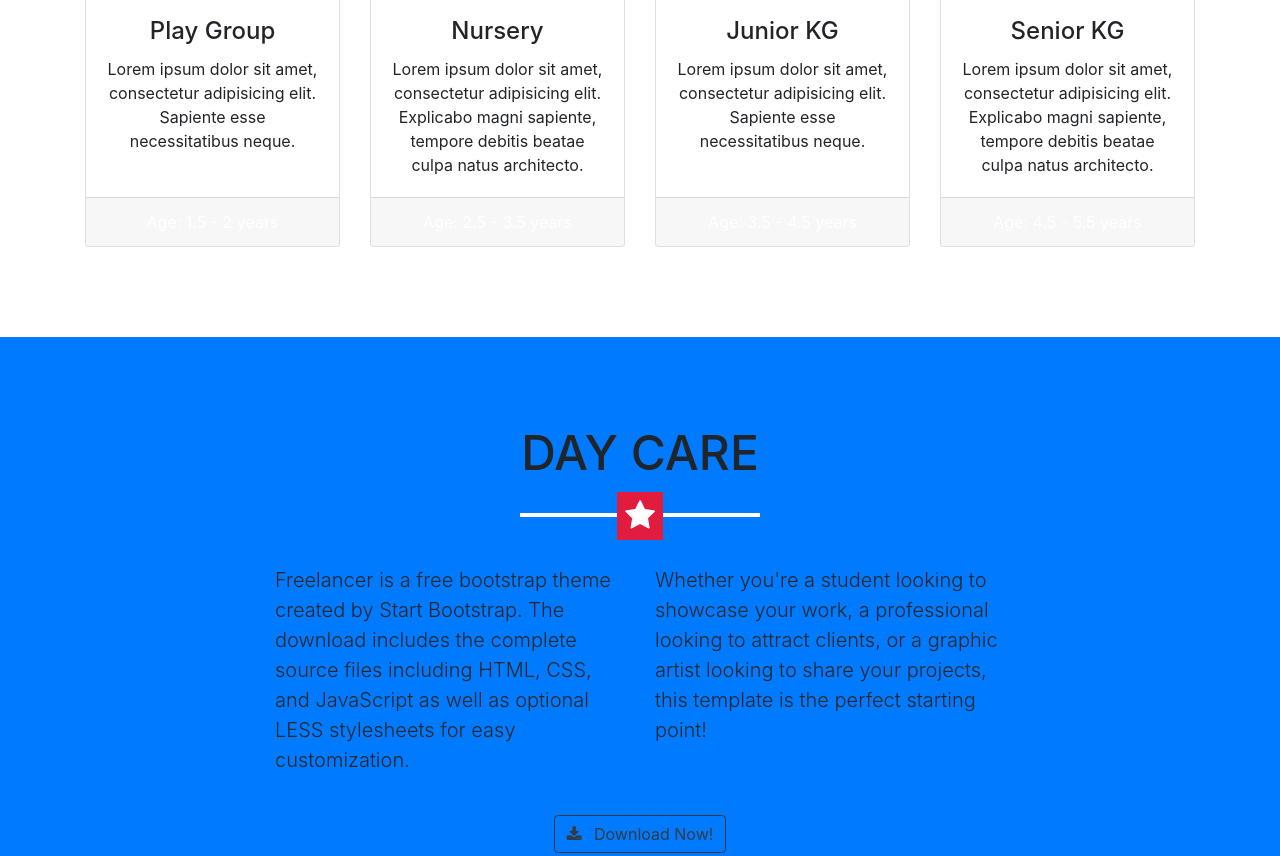
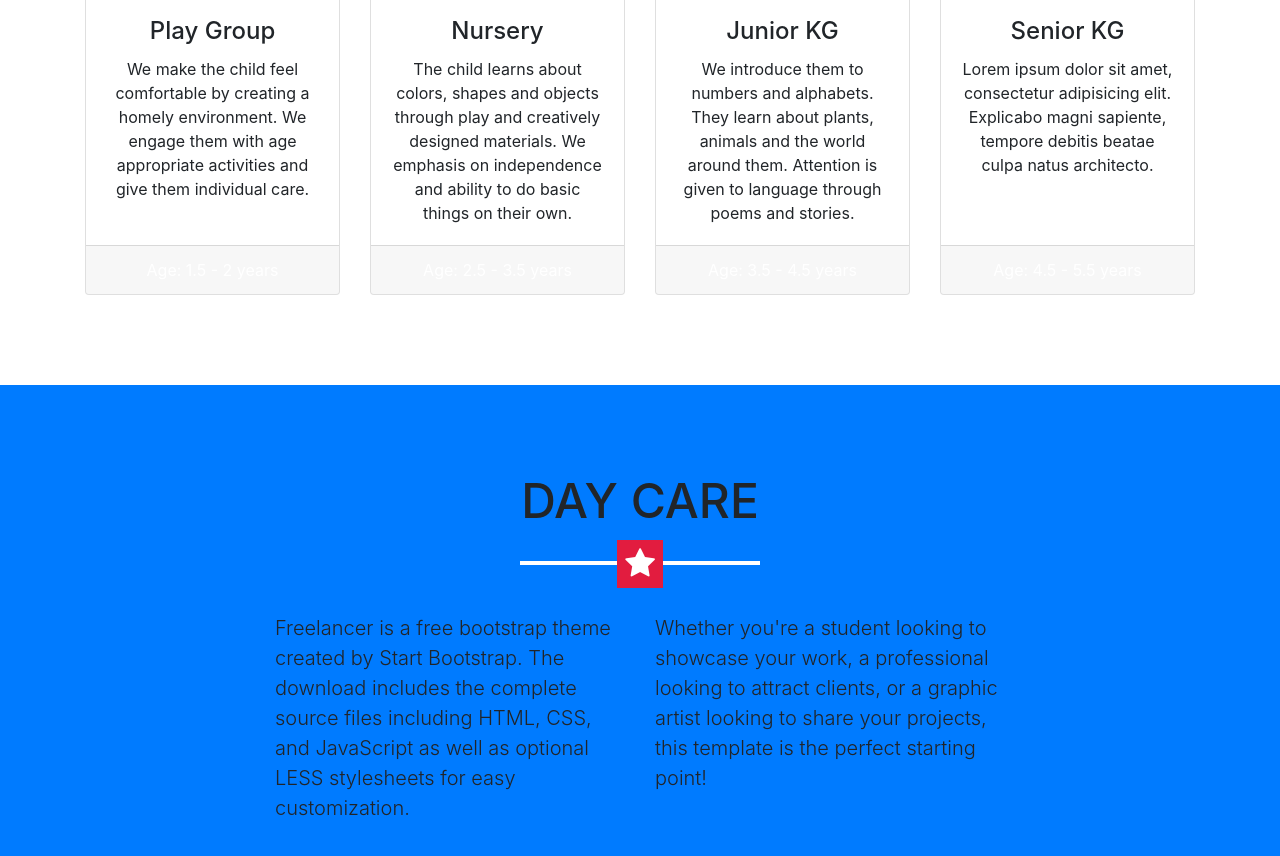
Before and after one commit to mufeedz/littlefeathers.in, a website with bundled scripts: page index.html in a window 1280 px wide. Shown: the part 1269-2125 px from the top of the page. Built offline with nearby package versions, Linux system fonts and the light colour scheme.

Commit message:
Added program descriptions for playgroup, nuresery and JKG

```diff
--- a/index.html
+++ b/index.html
@@ -163,7 +163,7 @@
             <img class="card-img-top" src="img/programs/1prg.jpg" alt="">
             <div class="card-body">
               <h4 class="card-title">Play Group</h4>
-              <p class="card-text">Lorem ipsum dolor sit amet, consectetur adipisicing elit. Sapiente esse necessitatibus neque.</p>
+              <p class="card-text">We make the child feel comfortable by creating a homely environment. We engage them with age appropriate activities and give them individual care.</p>
             </div>
              <div class="card-footer age-grp text-white">
               Age: 1.5 - 2 years
@@ -176,7 +176,7 @@
             <img class="card-img-top" src="img/programs/2prg.jpg" alt="">
             <div class="card-body">
               <h4 class="card-title">Nursery</h4>
-              <p class="card-text">Lorem ipsum dolor sit amet, consectetur adipisicing elit. Explicabo magni sapiente, tempore debitis beatae culpa natus architecto.</p>
+              <p class="card-text">The child learns about colors, shapes and objects through play and creatively designed materials. We emphasis on independence and ability to do basic things on their own.</p>
             </div>
             <div class="card-footer age-grp text-white">
               Age: 2.5 - 3.5 years
@@ -189,7 +189,7 @@
             <img class="card-img-top" src="img/programs/3prg.jpg" alt="">
             <div class="card-body">
               <h4 class="card-title">Junior KG</h4>
-              <p class="card-text">Lorem ipsum dolor sit amet, consectetur adipisicing elit. Sapiente esse necessitatibus neque.</p>
+              <p class="card-text">We introduce them to numbers and alphabets. They learn about plants, animals and the world around them. Attention is given to language through poems and stories.</p>
             </div>
             <div class="card-footer age-grp text-white">
               Age: 3.5 - 4.5 years
```
